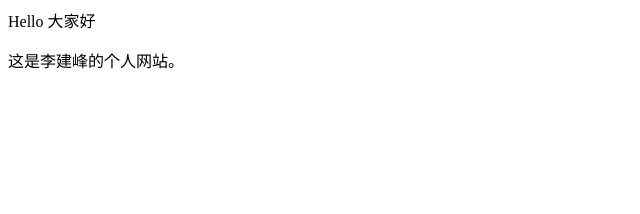
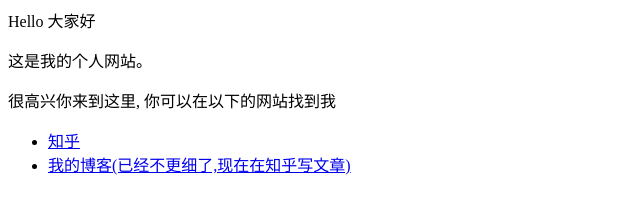
Before and after one commit to jianfenglihg/jianfenglihg.github.io, a plain HTML site: page index.html in a window 1280 px wide. Shown: the whole page, without its empty margins (0-640 px from the left). Drawn offline with Linux system fonts and the light colour scheme.

Commit message:
Update index.html

```diff
--- a/index.html
+++ b/index.html
@@ -1,2 +1,8 @@
 <p>Hello 大家好</p>
-<p>这是李建峰的个人网站。 </p>
+<p>这是我的个人网站。 </p>
+<p>很高兴你来到这里, 你可以在以下的网站找到我</p>
+
+<ul>
+  <li> <a href="https://www.zhihu.com/people/AJLoveChina">知乎</a> </li>
+  <li> <a href="http://hejie.nigeerhuo.com">我的博客(已经不更细了,现在在知乎写文章)</a> </li>
+</ul>
```
